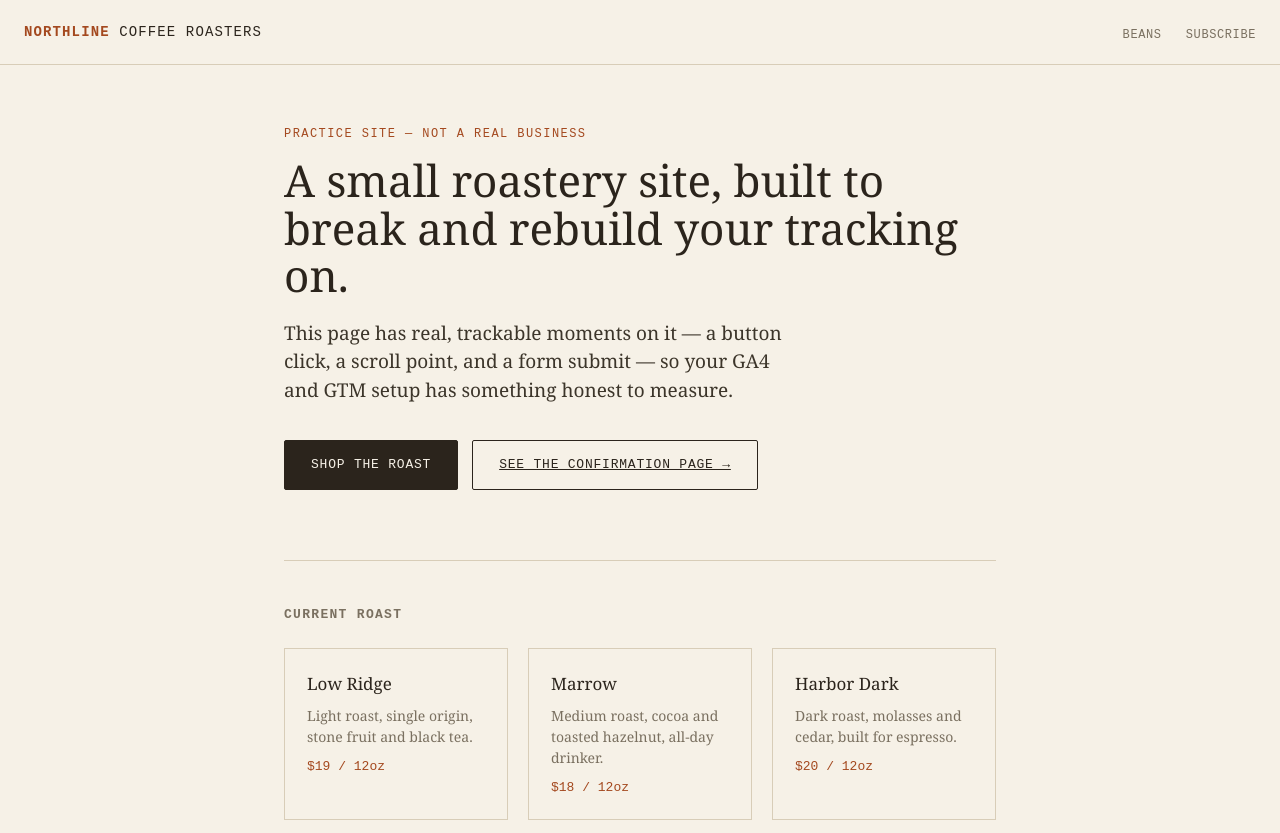
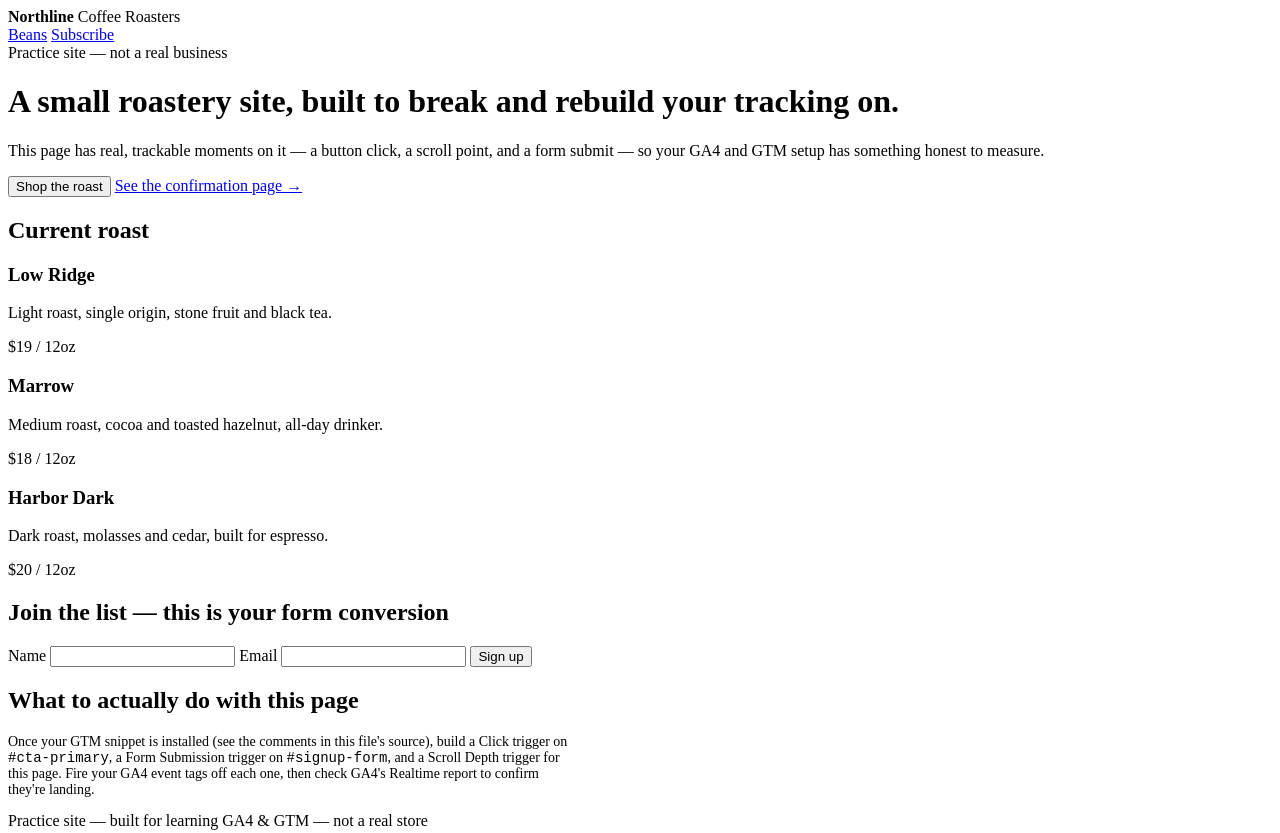
Before and after one commit to vincentlee2028-pixel/Practice-site, a plain HTML site: page index.html in a window 1280 px wide. Shown: the top 833 px of the page. Drawn offline with Linux system fonts and the light colour scheme.

Commit message:
Update index.html

```diff
--- a/index.html
+++ b/index.html
@@ -1,136 +1,17 @@
 <!DOCTYPE html>
 <html lang="en">
 <head>
+     <!-- Google Tag Manager -->
+<script>(function(w,d,s,l,i){w[l]=w[l]||[];w[l].push({'gtm.start':
+new Date().getTime(),event:'gtm.js'});var f=d.getElementsByTagName(s)[0],
+j=d.createElement(s),dl=l!='dataLayer'?'&l='+l:'';j.async=true;j.src=
+'https://www.googletagmanager.com/gtm.js?id='+i+dl;f.parentNode.insertBefore(j,f);
+})(window,document,'script','dataLayer','GTM-NGXZJTNB');</script>
+<!-- End Google Tag Manager -->
 <meta charset="UTF-8">
 <meta name="viewport" content="width=device-width, initial-scale=1.0">
 <title>Northline Coffee Roasters — Practice Site</title>
 
-<!-- ============================================================
-     GTM SNIPPET GOES HERE (in <head>, as high as possible)
-     Replace GTM-XXXXXXX with your real container ID
-     <script>(function(w,d,s,l,i){w[l]=w[l]||[];w[l].push({'gtm.start':
-     new Date().getTime(),event:'gtm.js'});var f=d.getElementsByTagName(s)[0],
-     j=d.createElement(s),dl=l!='dataLayer'?'&l='+l:'';j.async=true;j.src=
-     'https://www.googletagmanager.com/gtm.js?id='+i+dl;f.parentNode.insertBefore(j,f);
-     })(window,document,'script','dataLayer','GTM-XXXXXXX');</script>
-     ============================================================ -->
-
-<style>
-  :root{
-    --ink:#2b241c;
-    --paper:#f6f1e7;
-    --rust:#a4491f;
-    --moss:#4a5a3f;
-    --line:#d8cdb8;
-    --muted:#7a7060;
-  }
-  *{box-sizing:border-box;}
-  body{
-    margin:0;
-    font-family:'Iowan Old Style','Georgia',serif;
-    background:var(--paper);
-    color:var(--ink);
-    line-height:1.5;
-  }
-  header{
-    border-bottom:1px solid var(--line);
-    padding:20px 24px;
-    display:flex;
-    justify-content:space-between;
-    align-items:center;
-  }
-  .mark{
-    font-family:'Courier New',monospace;
-    letter-spacing:0.08em;
-    font-size:14px;
-    text-transform:uppercase;
-  }
-  .mark strong{color:var(--rust);}
-  nav a{
-    font-family:'Courier New',monospace;
-    font-size:12px;
-    text-transform:uppercase;
-    letter-spacing:0.05em;
-    color:var(--muted);
-    text-decoration:none;
-    margin-left:20px;
-  }
-  main{max-width:760px;margin:0 auto;padding:60px 24px 100px;}
-  .eyebrow{
-    font-family:'Courier New',monospace;
-    font-size:12px;
-    text-transform:uppercase;
-    letter-spacing:0.12em;
-    color:var(--rust);
-    margin-bottom:14px;
-  }
-  h1{
-    font-size:44px;
-    line-height:1.08;
-    margin:0 0 18px;
-    font-weight:400;
-  }
-  .lede{
-    font-size:19px;
-    color:#3c352a;
-    max-width:520px;
-    margin-bottom:36px;
-  }
-  .cta-row{display:flex;gap:14px;flex-wrap:wrap;margin-bottom:70px;}
-  button, .btn{
-    font-family:'Courier New',monospace;
-    font-size:13px;
-    text-transform:uppercase;
-    letter-spacing:0.06em;
-    padding:14px 26px;
-    border-radius:2px;
-    cursor:pointer;
-    border:1px solid var(--ink);
-    background:var(--ink);
-    color:var(--paper);
-  }
-  button:hover, .btn:hover{background:var(--rust);border-color:var(--rust);}
-  .btn-outline{
-    background:transparent;
-    color:var(--ink);
-  }
-  .btn-outline:hover{background:transparent;color:var(--rust);border-color:var(--rust);}
-
-  section{border-top:1px solid var(--line);padding:44px 0;}
-  section h2{
-    font-size:13px;
-    text-transform:uppercase;
-    letter-spacing:0.1em;
-    font-family:'Courier New',monospace;
-    color:var(--muted);
-    margin:0 0 24px;
-  }
-  .cards{display:grid;grid-template-columns:repeat(3,1fr);gap:20px;}
-  .card{border:1px solid var(--line);padding:22px;}
-  .card h3{margin:0 0 8px;font-size:17px;font-weight:400;}
-  .card p{margin:0;font-size:14px;color:var(--muted);}
-  .card .price{font-family:'Courier New',monospace;color:var(--rust);font-size:13px;margin-top:10px;}
-
-  form{max-width:420px;}
-  label{display:block;font-family:'Courier New',monospace;font-size:12px;text-transform:uppercase;letter-spacing:0.05em;color:var(--muted);margin-bottom:6px;margin-top:16px;}
-  input{width:100%;padding:11px 12px;border:1px solid var(--line);background:#fff;font-family:inherit;font-size:15px;color:var(--ink);}
-  input:focus{outline:none;border-color:var(--rust);}
-  form button{margin-top:22px;width:100%;}
-
-  footer{border-top:1px solid var(--line);padding:26px 24px;text-align:center;font-family:'Courier New',monospace;font-size:11px;color:var(--muted);text-transform:uppercase;letter-spacing:0.06em;}
-
-  @media(max-width:640px){
-    h1{font-size:32px;}
-    .cards{grid-template-columns:1fr;}
-  }
-</style>
-</head>
-<body>
-
-<!-- GTM NOSCRIPT — goes immediately after opening <body> tag
-<noscript><iframe src="https://www.googletagmanager.com/ns.html?id=GTM-XXXXXXX"
-height="0" width="0" style="display:none;visibility:hidden"></iframe></noscript>
--->
 
 <header>
   <div class="mark"><strong>Northline</strong> Coffee Roasters</div>
@@ -193,4 +74,6 @@ height="0" width="0" style="display:none;visibility:hidden"></iframe></noscript>
 <footer>Practice site — built for learning GA4 &amp; GTM — not a real store</footer>
 
 </body>
+<noscript><iframe src="https://www.googletagmanager.com/ns.html?id=GTM-NGXZJTNB"
+height="0" width="0" style="display:none;visibility:hidden"></iframe></noscript>
 </html>
```
